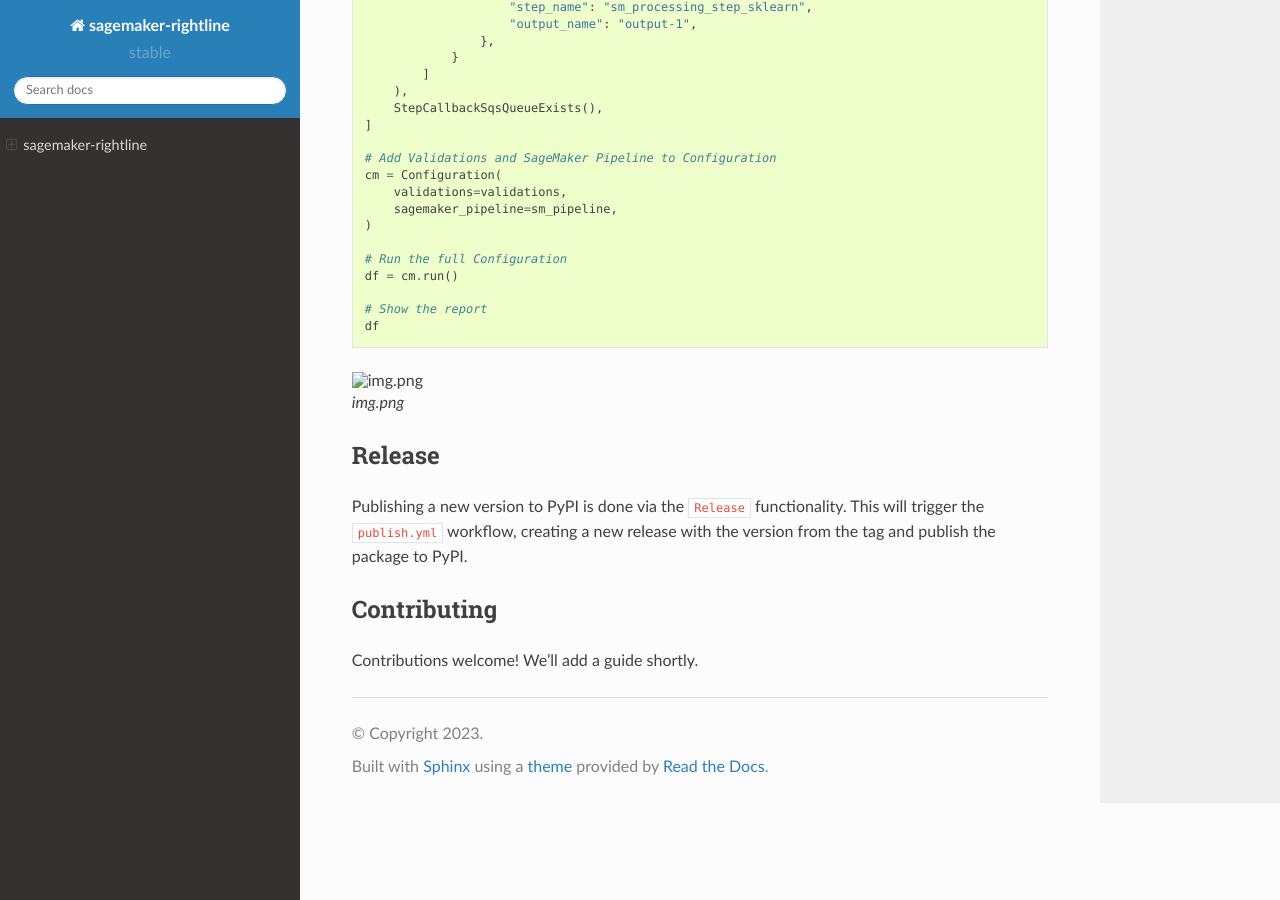
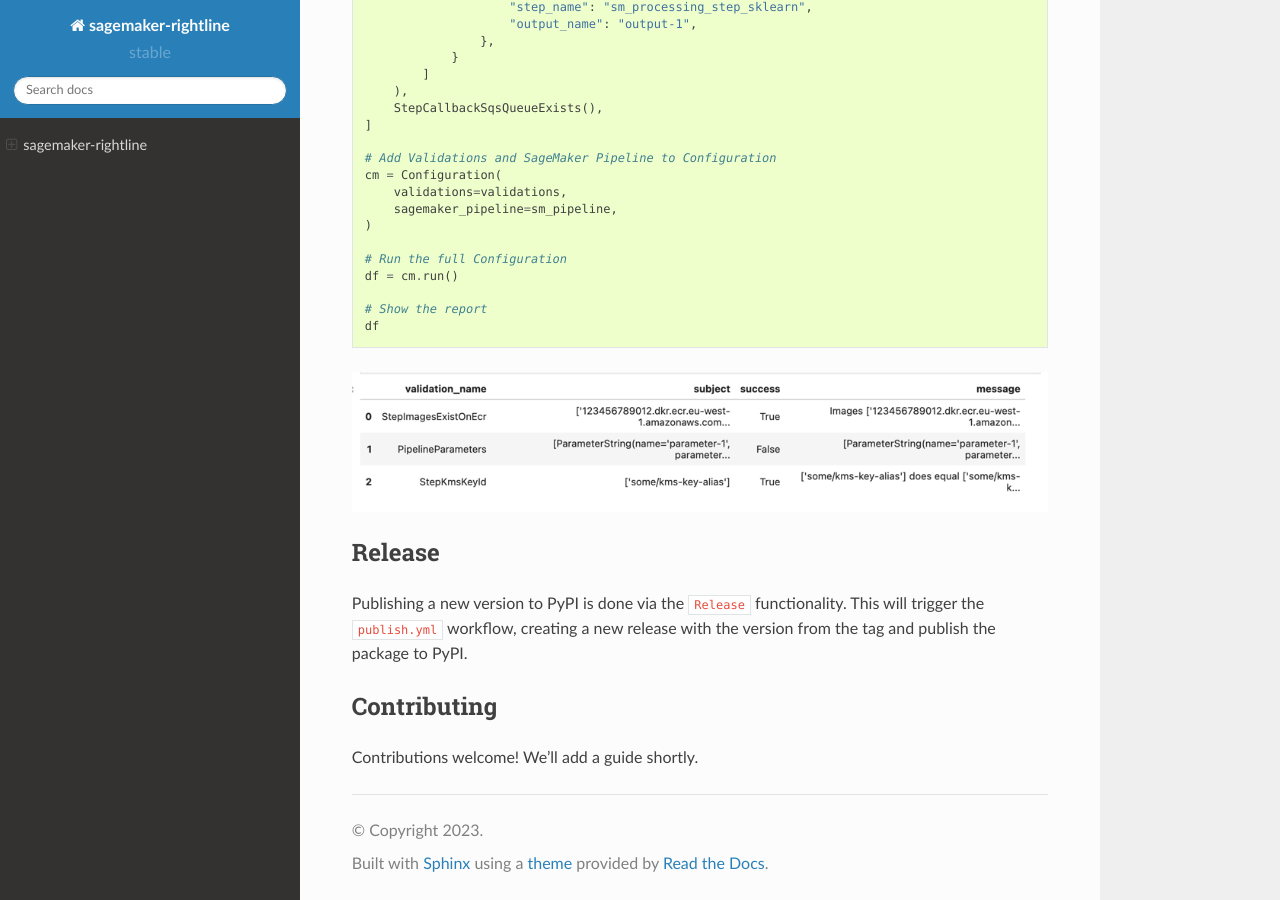
Before and after one commit to stiebels/sagemaker-rightline, a Sphinx documentation site: the page built from docs/index.rst, in a window 1280 px wide and 900 px high, scrolled down 3306 px. Built offline with Sphinx 7.4.7 and the Read the Docs theme 2.0.0, drawn with Linux system fonts in a browser that asks for light colours.

Commit message:
Fixed path to image

```diff
--- a/docs/index.rst
+++ b/docs/index.rst
@@ -203,10 +203,9 @@ Usage
    # Show the report
    df
 
-.. figure:: ./docs/report.png
-   :alt: img.png
+.. figure:: report.png
+   :alt: report.png
 
-   img.png
 
 Release
 -------
```
